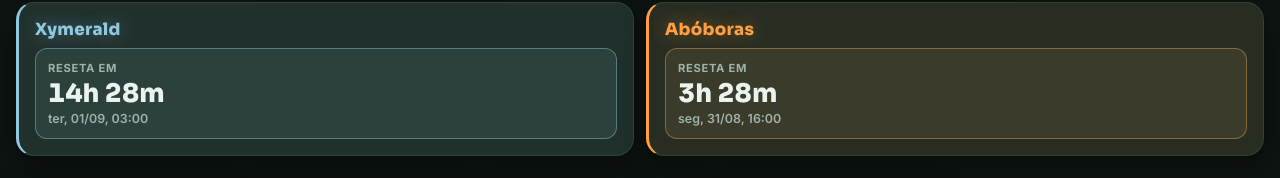
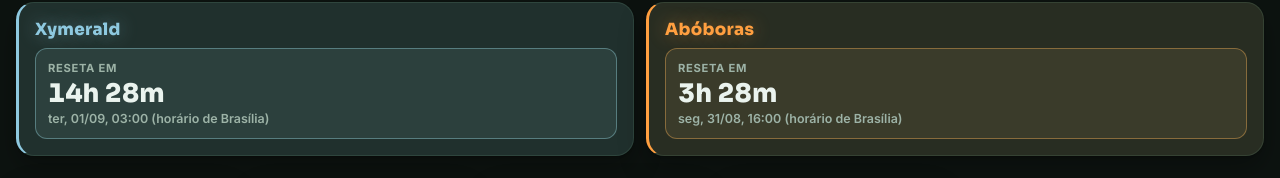
Before and after one commit to Doug-Lanzarin/regnum-warlords, a React (Vite) app: page /ferramentas in a window 1280 px wide. Shown: the part 153-331 px from the top of the page. Built offline with nearby package versions, Linux system fonts and the light colour scheme; no server answers.

Commit message:
Restore the "(horário de Brasília)" label on reset times
Reverts the previous removal — the explicit label stays next to the
Brasília-pinned date/time.

Co-Authored-By: Claude Sonnet 5 <noreply@anthropic.com>
Claude-Session: https://claude.ai/code/session_016qXbrPWwsuiMcioL1NDnzJ

```diff
--- a/src/features/tools/ToolCountersSection.tsx
+++ b/src/features/tools/ToolCountersSection.tsx
@@ -32,7 +32,7 @@ export function ToolCountersSection() {
 				<div className={styles.countdown}>
 					<span className={styles.label}>{t("tools.countersResetIn")}</span>
 					<span className={styles.value}>{formatDuration(xymerald.nextResetMs - now)}</span>
-					<span className={styles.resetAt}>{formatDateTime(Math.floor(xymerald.nextResetMs / 1000), lang, BRASILIA_TIME_ZONE)}</span>
+					<span className={styles.resetAt}>{formatDateTime(Math.floor(xymerald.nextResetMs / 1000), lang, BRASILIA_TIME_ZONE)} ({t("tools.countersBrasiliaTime")})</span>
 				</div>
 			</div>
 			<div className={`card ${styles.card}`} style={{ "--counter-color": ABOBORAS_COLOR } as CSSProperties}>
@@ -40,7 +40,7 @@ export function ToolCountersSection() {
 				<div className={styles.countdown}>
 					<span className={styles.label}>{t("tools.countersResetIn")}</span>
 					<span className={styles.value}>{formatDuration(aboboras.nextResetMs - now)}</span>
-					<span className={styles.resetAt}>{formatDateTime(Math.floor(aboboras.nextResetMs / 1000), lang, BRASILIA_TIME_ZONE)}</span>
+					<span className={styles.resetAt}>{formatDateTime(Math.floor(aboboras.nextResetMs / 1000), lang, BRASILIA_TIME_ZONE)} ({t("tools.countersBrasiliaTime")})</span>
 				</div>
 			</div>
 		</div>
--- a/src/i18n/dictionaries/en.ts
+++ b/src/i18n/dictionaries/en.ts
@@ -25,6 +25,7 @@ const en: Record<TranslationKey, string> = {
 	"tools.countersXymerald": "Xymerald",
 	"tools.countersAboboras": "Pumpkins",
 	"tools.countersResetIn": "Resets in",
+	"tools.countersBrasiliaTime": "Brasília time",
 
 	// -- armor calculator --
 	"armor.title": "Armor Calculator",
--- a/src/i18n/dictionaries/es.ts
+++ b/src/i18n/dictionaries/es.ts
@@ -25,6 +25,7 @@ const es: Record<TranslationKey, string> = {
 	"tools.countersXymerald": "Xymerald",
 	"tools.countersAboboras": "Calabazas",
 	"tools.countersResetIn": "Reinicia en",
+	"tools.countersBrasiliaTime": "hora de Brasília",
 
 	// -- armor calculator --
 	"armor.title": "Calculadora de Armadura",
--- a/src/i18n/dictionaries/pt.ts
+++ b/src/i18n/dictionaries/pt.ts
@@ -26,6 +26,7 @@ const pt = {
 	"tools.countersXymerald": "Xymerald",
 	"tools.countersAboboras": "Abóboras",
 	"tools.countersResetIn": "Reseta em",
+	"tools.countersBrasiliaTime": "horário de Brasília",
 
 	// -- armor calculator --
 	"armor.title": "Calculadora de Armadura",
```
